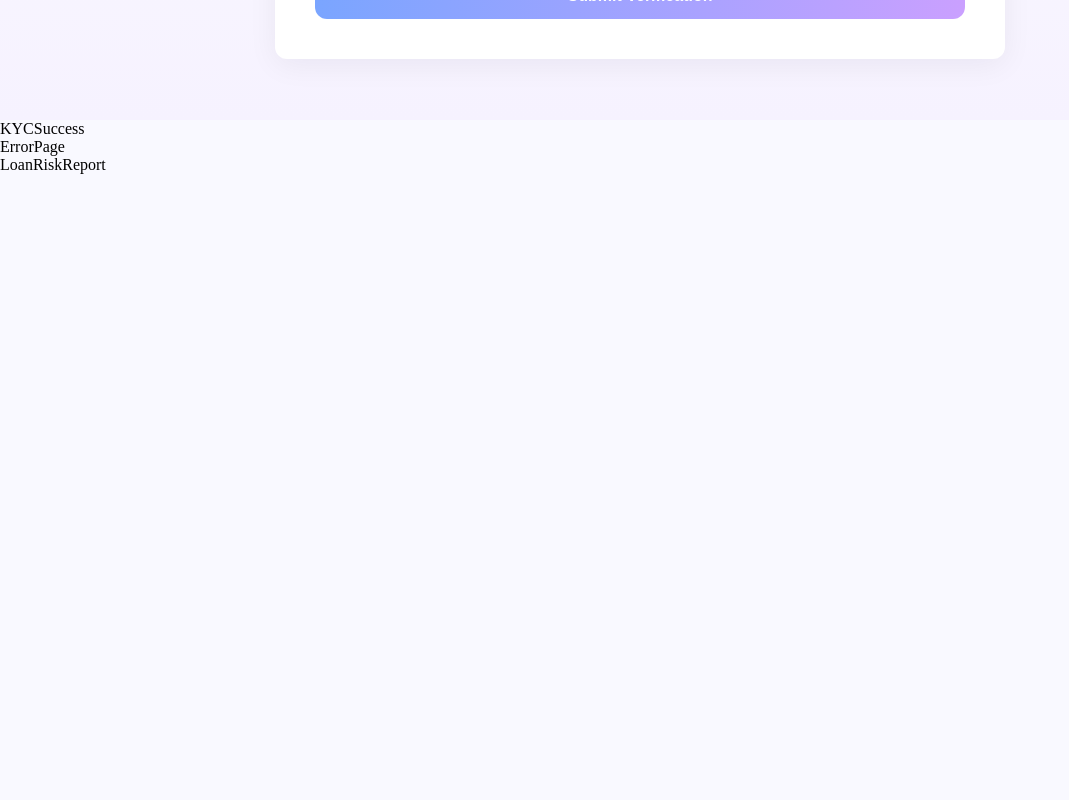
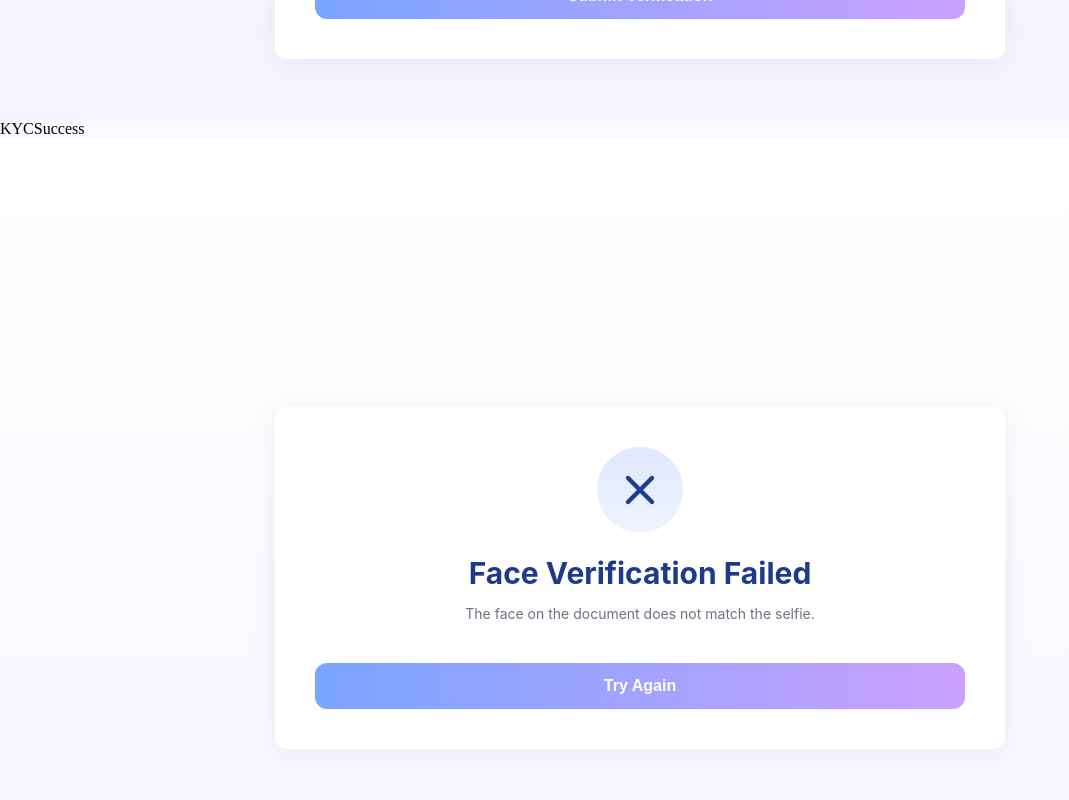
Before and after one commit to chendrayasaravanan07-alt/KYC-Application, a React (Vite) app in the folder client/: page / in a window 1280 px wide. Shown: the part 4100-4900 px from the top of the page, without its empty margins (0-1069 px from the left). Before the commit the page ends 4274 px from the top, so only its background shows below. Built offline with nearby package versions, Linux system fonts and the light colour scheme; no server answers.

Commit message:
Refactor ErrorPage component and add rendering example

```diff
--- a/client/src/pages/ErrorPage.jsx
+++ b/client/src/pages/ErrorPage.jsx
@@ -1,9 +1,86 @@
-import React from 'react'
+import React from "react";
+import ReactDOM from "react-dom/client";
 
-function ErrorPage() {
+export default function ErrorPage({ reason }) {
+  const styles = {
+    page: {
+      minHeight: "100vh",
+      background: "linear-gradient(180deg,#ffffff 0%,#fbfbff 40%,#f6f2ff 100%)",
+      padding: "40px",
+      display: "flex",
+      justifyContent: "center",
+      alignItems: "center",
+      fontFamily: "Inter, Roboto, Arial, sans-serif",
+    },
+    card: {
+      width: "650px",
+      background: "#ffffff",
+      borderRadius: "12px",
+      padding: "40px",
+      boxShadow: "0 6px 30px rgba(18, 24, 40, 0.06)",
+      textAlign: "center",
+    },
+    title: {
+      fontSize: "30px",
+      fontWeight: 700,
+      marginBottom: "10px",
+      color: "#1e3a8a",
+    },
+    subtitle: {
+      fontSize: "14px",
+      color: "#6b7280",
+      marginBottom: "25px",
+    },
+    iconWrap: {
+      width: "86px",
+      height: "86px",
+      borderRadius: "50%",
+      background: "linear-gradient(180deg,#e0e7ff,#f0f4ff)",
+      display: "flex",
+      justifyContent: "center",
+      alignItems: "center",
+      margin: "0 auto 22px",
+    },
+    button: {
+      width: "100%",
+      padding: "14px",
+      borderRadius: "12px",
+      border: "none",
+      fontWeight: 600,
+      color: "white",
+      cursor: "pointer",
+      background: "linear-gradient(90deg,#7aa5ff 0%, #caa0ff 100%)",
+      fontSize: "16px",
+      marginTop: "16px",
+    },
+  };
+
   return (
-    <div>ErrorPage</div>
-  )
+    <div style={styles.page}>
+      <div style={styles.card}>
+        <div style={styles.iconWrap}>
+          <svg width="48" height="48" viewBox="0 0 24 24" fill="none">
+            <path
+              d="M18 6L6 18M6 6l12 12"
+              stroke="#1e3a8a"
+              strokeWidth="2.2"
+              strokeLinecap="round"
+              strokeLinejoin="round"
+            />
+          </svg>
+        </div>
+        <h1 style={styles.title}>Face Verification Failed</h1>
+        <p style={styles.subtitle}>
+          {reason || "The face on the document does not match the selfie."}
+        </p>
+        <button style={styles.button} onClick={() => window.location.reload()}>
+          Try Again
+        </button>
+      </div>
+    </div>
+  );
 }
 
-export default ErrorPage
+// -------- Test the component --------
+const root = ReactDOM.createRoot(document.getElementById("root"));
+root.render(<ErrorPage reason="No face detected in the selfie." />);
```
